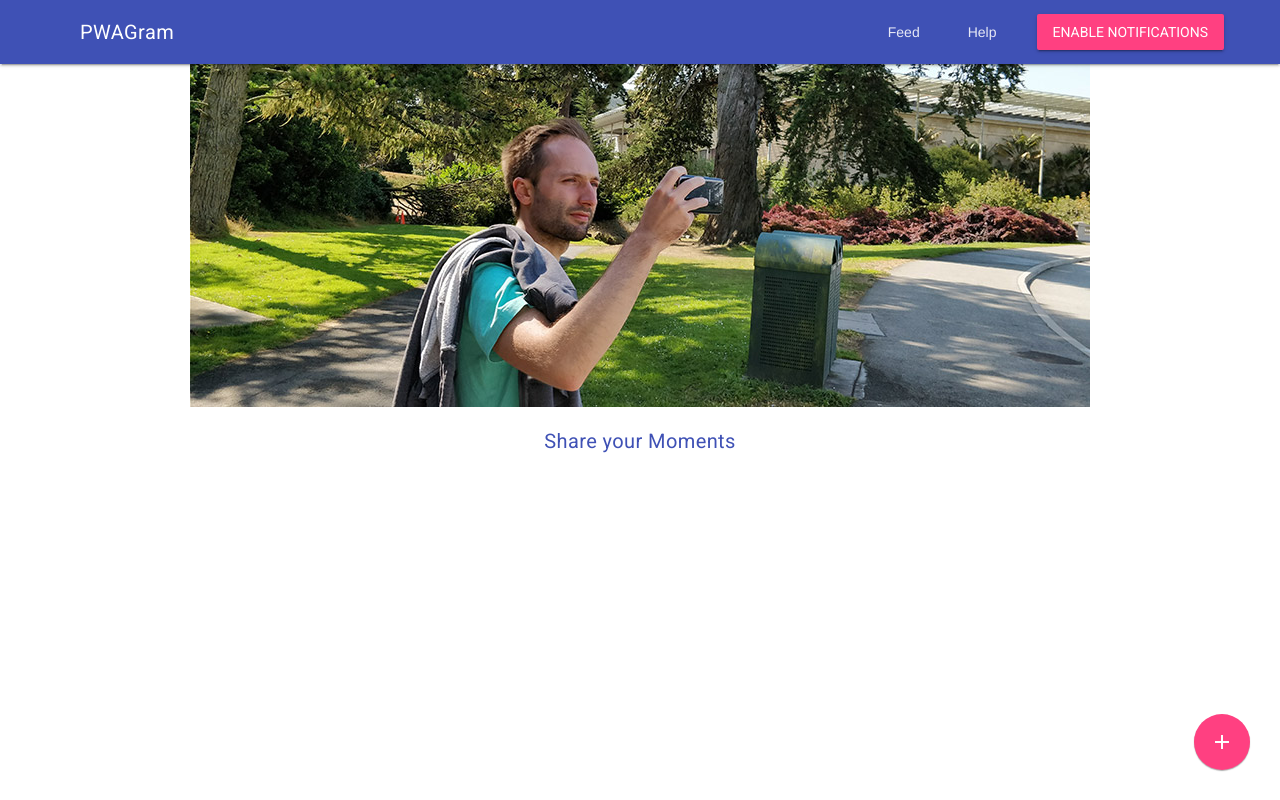
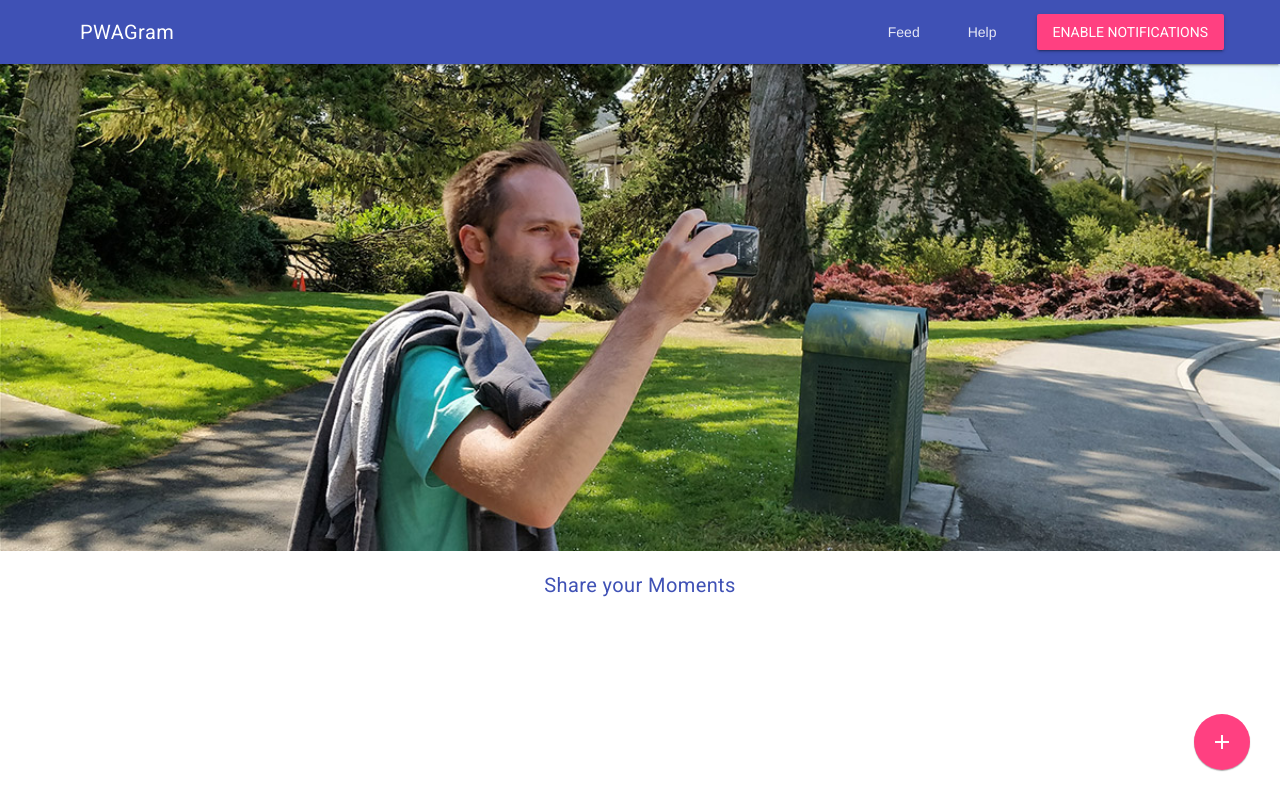
Before and after one commit to jyggiz/PWAGram, a website: page public/index.html in a window 1280 px wide. Drawn offline with nearby package versions, Linux system fonts and the light colour scheme; no server answers.

Commit message:
Make main image responsive

```diff
--- a/public/index.html
+++ b/public/index.html
@@ -89,6 +89,9 @@
         </form>
       </div>
       <img src="/src/images/main-image.jpg"
+           srcset="/src/images/main-image-lg.jpg 1200w,
+                  /src/images/main-image.jpg 900w,
+                  /src/images/main-image-sm.jpg 480w"
            alt="Explore the City"
            class="main-image">
       <div class="page-content">
```
